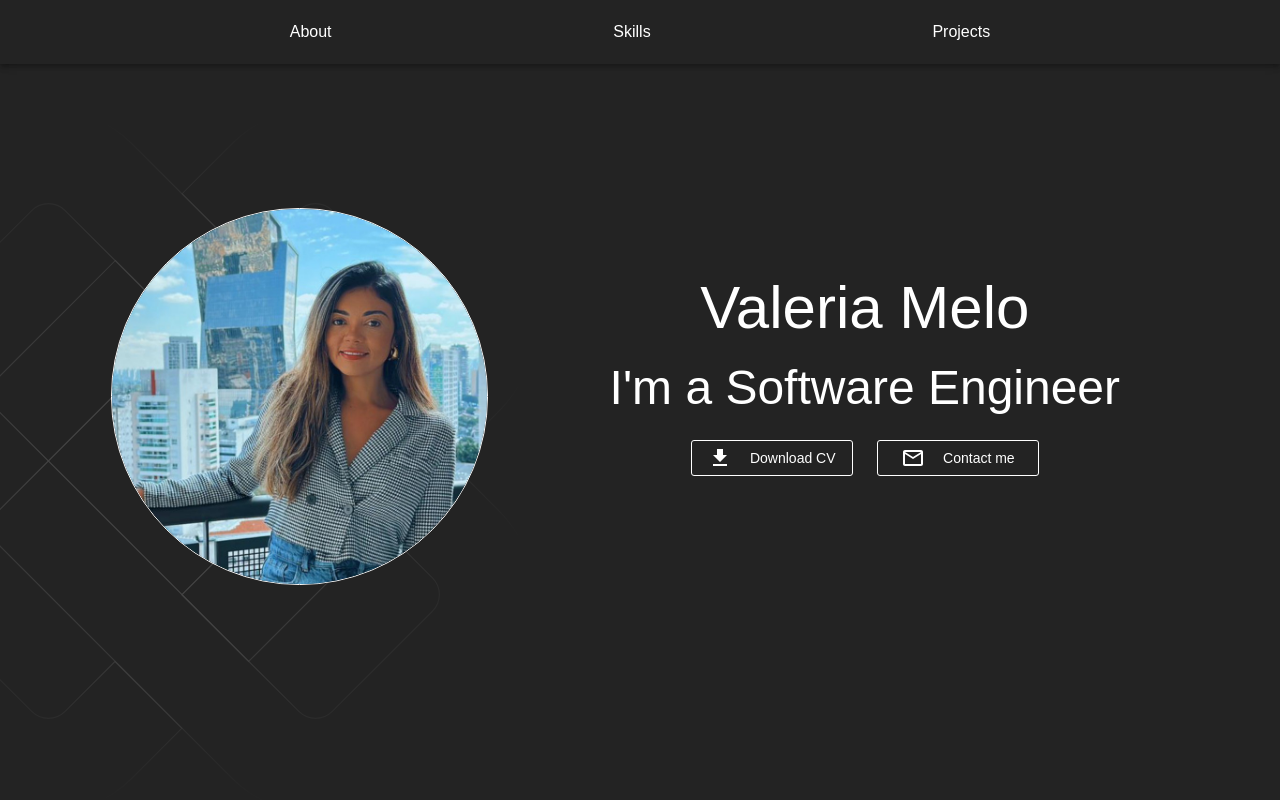
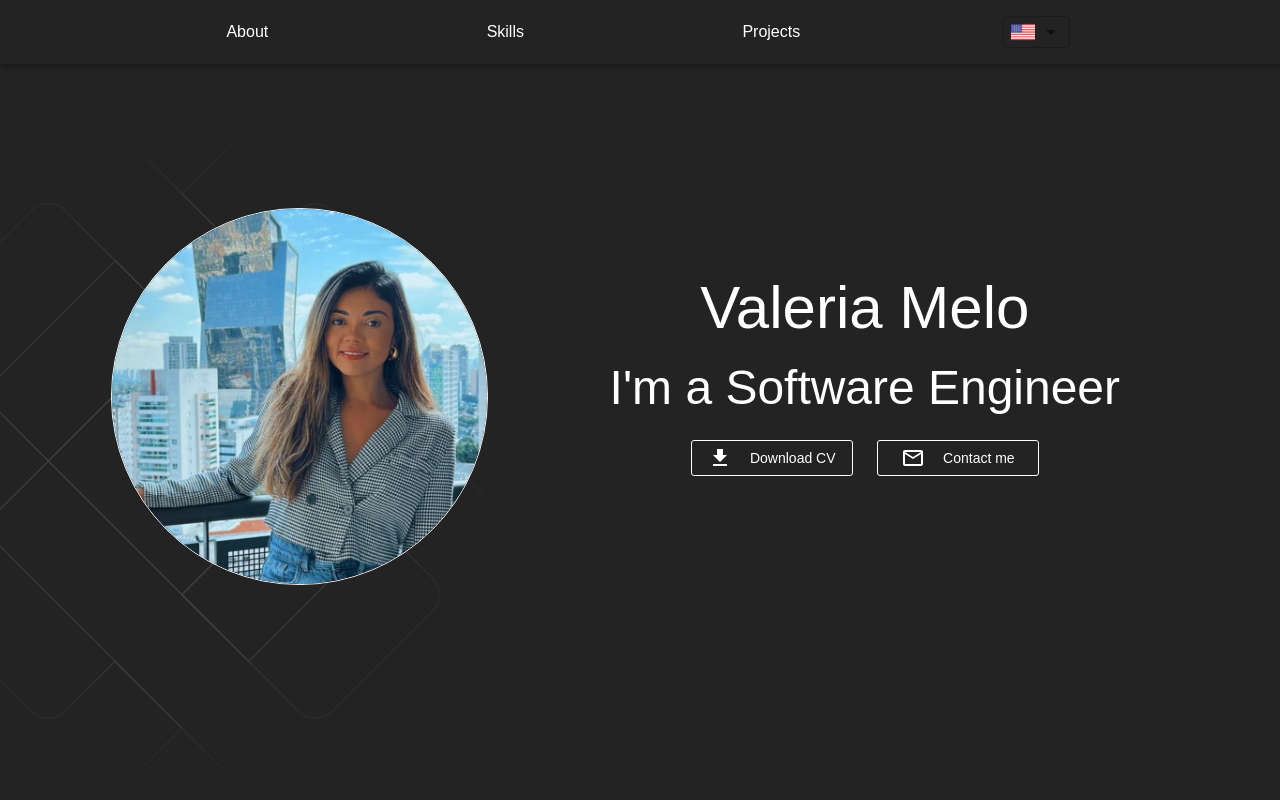
Before and after one commit to dev-valeria/my-portifolio, a React (Vite) app: page / in a window 1280 px wide. Shown: the top 800 px of the page. Built offline with nearby package versions, Linux system fonts and the light colour scheme.

Commit message:
feat: Add translation files for About Me, Skills, and Projects sections

```diff
--- a/src/components/NavBar/NavBar.tsx
+++ b/src/components/NavBar/NavBar.tsx
@@ -1,25 +1,72 @@
-// NavBar.js ou NavBar.tsx
-import { AppBar, MenuItem, Toolbar, styled } from '@mui/material';
+import { AppBar, MenuItem, Select, SelectChangeEvent, Toolbar, styled } from '@mui/material';
 import { Link as ScrollLink } from 'react-scroll';
+import { useTranslation } from 'react-i18next';
+import { useState } from 'react';
+import brasil from '../../assets/images/brasil.png';
+import estadosUnidos from '../../assets/images/estadosUnidos.png';
+import espanha from '../../assets/images/espanha.png';
 
 const StyledToolbar = styled(Toolbar)(() => ({
   display: 'flex',
   justifyContent: 'space-evenly',
 }));
 
+const StyledImg = styled("img")(({ }) => ({
+  width: '24px',
+  height: 'auto',
+  marginRight: '8px',
+}));
+
 const NavBar = () => {
+  const { t, i18n } = useTranslation();
+  const [language, setLanguage] = useState(i18n.language);
+
+  const handleChange = (event: SelectChangeEvent<string>) => {
+    const selectedLanguage = event.target.value;
+    setLanguage(selectedLanguage);
+    i18n.changeLanguage(selectedLanguage);
+  };
+
   return (
     <AppBar position="absolute">
       <StyledToolbar>
         <ScrollLink to="about" smooth={true} duration={500} style={{ cursor: 'pointer' }}>
-          <MenuItem>About</MenuItem>
+          <MenuItem>{t('about')}</MenuItem>
         </ScrollLink>
         <ScrollLink to="skills" smooth={true} duration={500} style={{ cursor: 'pointer' }}>
-          <MenuItem>Skills</MenuItem>
+          <MenuItem>{t('skills')}</MenuItem>
         </ScrollLink>
-        <ScrollLink to="projects" smooth={true} duration={500} style={{ cursor: 'pointer' }}>
-          <MenuItem>Projects</MenuItem>
+        <ScrollLink to="projectsSection" smooth={true} duration={500} style={{ cursor: 'pointer' }}>
+          <MenuItem>{t('projectsSection')}</MenuItem>
         </ScrollLink>
+        <Select
+          value={language}
+          onChange={handleChange}
+          variant="outlined"
+          size="small"
+          color="secondary"
+          sx={{
+            width: '67px',
+            minWidth: '40px',
+            height: '32px',
+            '& .MuiSelect-select': {
+              display: 'flex',
+              alignItems: 'center',
+              padding: '0 8px',
+            },
+          }}
+          renderValue={() => (
+            <StyledImg src={
+              language === 'en' ? estadosUnidos
+              : language === 'es' ? espanha
+              : brasil
+            } alt="Language Flag" />
+          )}
+        >
+          <MenuItem value="pt"><StyledImg src={brasil} alt="Brazilian Flag" /></MenuItem>
+          <MenuItem value="en"><StyledImg src={estadosUnidos} alt="US Flag" /></MenuItem>
+          <MenuItem value="es"><StyledImg src={espanha} alt="Spanish Flag" /></MenuItem>
+        </Select>
       </StyledToolbar>
     </AppBar>
   );
```
Also changed, not shown: src/assets/images/espanha.png (added).
